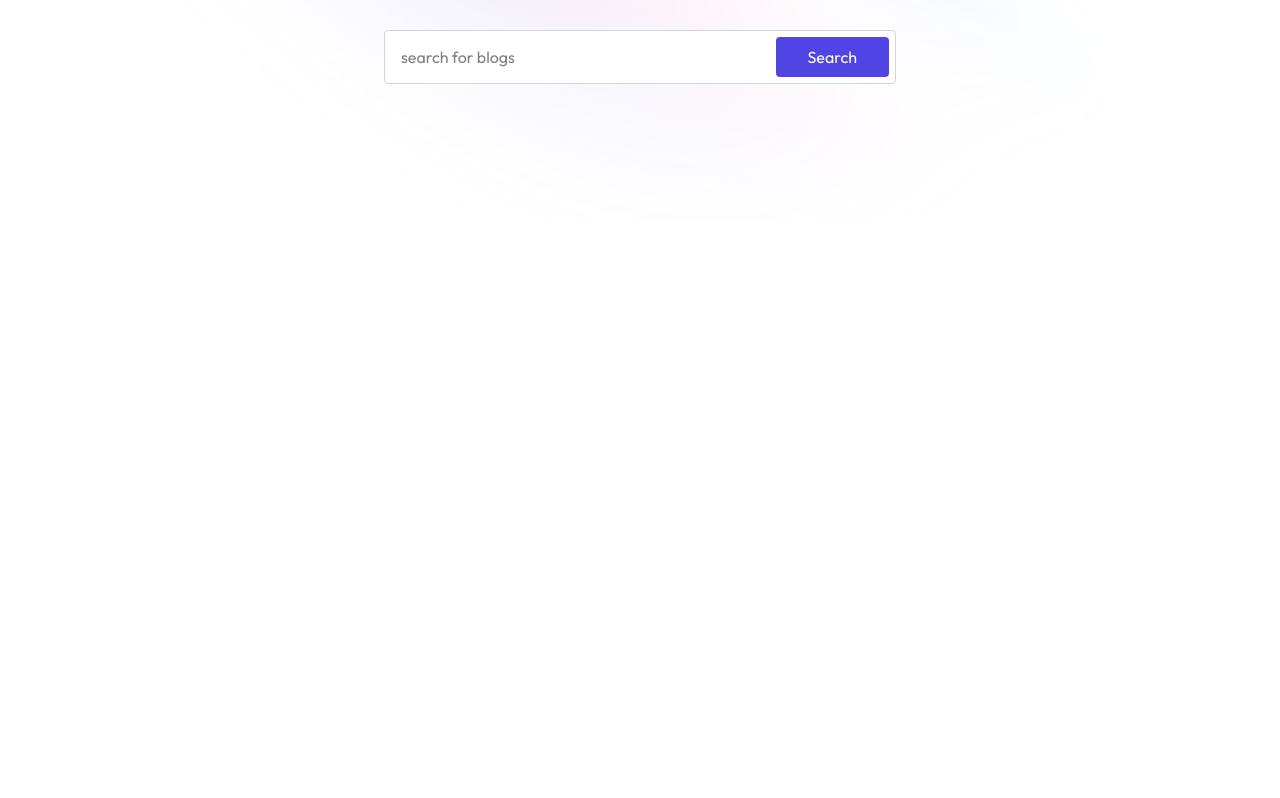
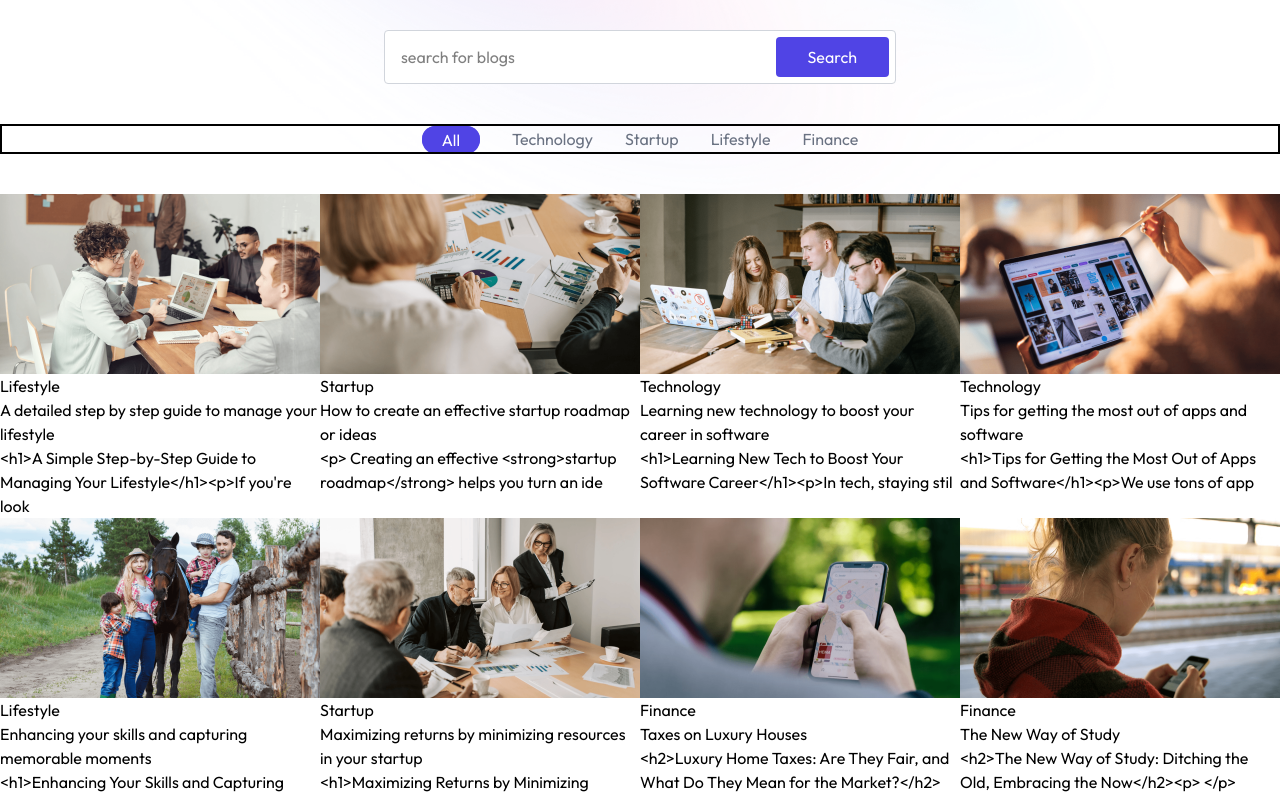
Before and after one commit to fanubalti786/full-stack-ai-powered-blog-app, a React (Vite) app in the folder client/: page / in a window 1280 px wide. Shown: the part 420-1218 px from the top of the page. Before the commit the page ends 800 px from the top, so only its background shows below. Built offline with nearby package versions, Linux system fonts and the light colour scheme.

Commit message:
BlogList and BlogCard logic done with filtering

```diff
--- a/client/package.json
+++ b/client/package.json
@@ -11,6 +11,7 @@
   },
   "dependencies": {
     "@tailwindcss/vite": "^4.1.12",
+    "motion": "^12.23.12",
     "react": "^19.1.1",
     "react-dom": "^19.1.1",
     "react-router-dom": "^7.8.2",
--- /dev/null
+++ b/client/src/components/BlogCard.jsx
@@ -0,0 +1,16 @@
+import React from 'react'
+import {useNavigate} from "react-router-dom"
+export default function BlogCard({blog}) {
+    const {title, description, category, image, _id} = blog;
+    const navigate = useNavigate();
+  return (
+    <div onClick={() => navigate(`/blog/${_id}`)}>
+      <img src={image} alt="" />
+      <span>{category}</span>
+      <div>
+        <h5>{title}</h5>
+        <p>{description.slice(0,80)}</p>
+      </div>
+    </div>
+  )
+}
--- /dev/null
+++ b/client/src/components/BlogList.jsx
@@ -0,0 +1,40 @@
+import React, { useState } from "react";
+import { blog_data, blogCategories } from "../assets/assets";
+import { motion } from "framer-motion";
+import BlogCard from "./BlogCard";
+
+export default function BlogList() {
+  const [menu, setMenue] = useState("All");
+  return (
+    <div>
+      <div className="flex gap-4 justify-center my-10 border-2 sm:gap-8">
+        {blogCategories.map((item, index) => (
+          <button
+            onClick={() => setMenue(item)}
+            className={`cursor-pointer text-gray-500 relative
+              ${
+                menu === item &&
+                "text-white px-5 pt-0.5 bg-primary rounded-full"
+              }
+            `}
+          >
+            {item}
+            {menu === item && (
+              <motion.div
+                layoutId="underline"
+                transition={{ type: "spring", stiffness: 500, damping: 30 }}
+                className="absolute top-0 right-0 left-0 h-7 -z-1 bg-primary rounded-full"
+              ></motion.div>
+            )}
+          </button>
+        ))}
+      </div>
+      <div className="grid grid-cols-4">
+        {blog_data.filter((blog, index) => menu === "All"? true: blog.category === menu)
+        .map((blog, index) => (
+          <BlogCard key={index} blog={blog}/>
+        ))}
+      </div>
+    </div>
+  );
+}
--- a/client/src/pages/Home.jsx
+++ b/client/src/pages/Home.jsx
@@ -1,12 +1,14 @@
 import React from 'react'
 import Navbar from '../components/Navbar'
 import Header from '../components/Header'
+import BlogList from '../components/BlogList'
 
 export default function Home() {
   return (
     <div>
       <Navbar/>
       <Header/>
+      <BlogList/>
     </div>
   )
 }
```
Also changed, not shown: 1 other file (tests, documents, lock files or other folders).
